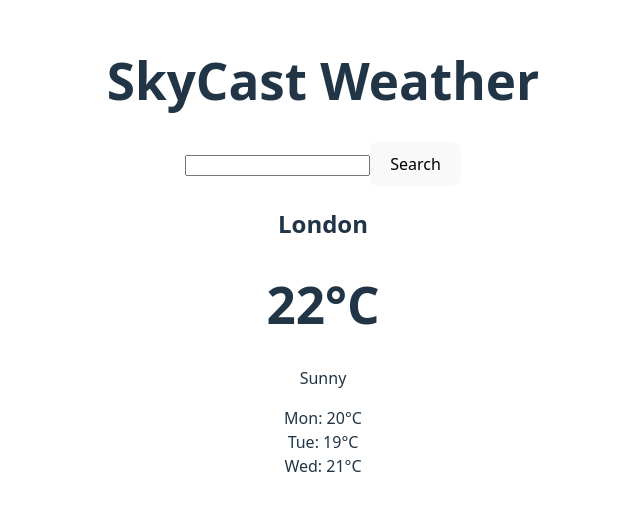
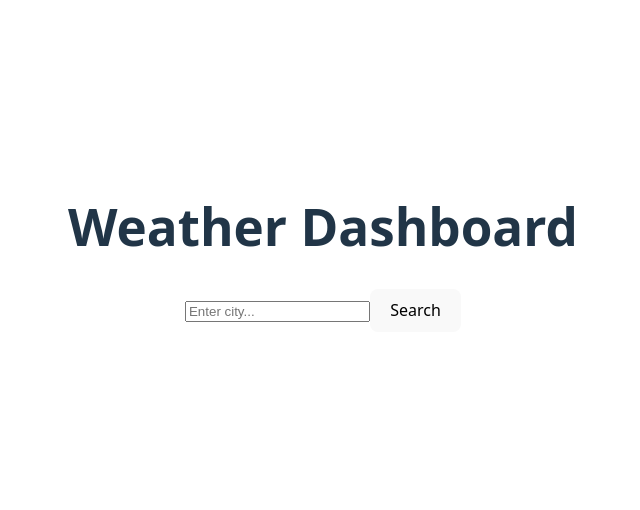
Before and after one commit to emithjayasuriya020/weather-dashboard, a React (Vite) app: page / in a window 1280 px wide. Shown: the part 152-662 px from the top of the page, without its empty margins (317-957 px from the left). Built offline with nearby package versions, Linux system fonts and the light colour scheme; no server answers.

Commit message:
Basic website development has been completed

```diff
--- a/package.json
+++ b/package.json
@@ -11,6 +11,7 @@
   },
   "dependencies": {
     "@tailwindcss/vite": "^4.2.1",
+    "lucide-react": "^0.576.0",
     "react": "^19.2.0",
     "react-dom": "^19.2.0",
     "tailwindcss": "^4.2.1"
--- a/src/App.jsx
+++ b/src/App.jsx
@@ -1,31 +1,48 @@
 import { useState } from 'react'
-import reactLogo from './assets/react.svg'
-import viteLogo from '/vite.svg'
 import './App.css'
-import { useEffect } from 'react';
-import { getWeatherData } from './weatherService';
-import { WeatherCard } from './components/WeatherCard';
-import { ForecastGrid } from './components/ForecastGrid';
-import { SearchBar } from './components/SearchBar';
+import { getWeatherData, getCoordinates } from './weatherService'; // Added getCoordinates
+import WeatherCard from './components/WeatherCard';
+import ForecastGrid from './components/ForecastGrid';
+import SearchBar from './components/SearchBar';
 
 function App() {
-  useEffect(() => {
-    const testWeather = async () => {
-      const data = await getWeatherData(52.52, 13.41);
-      console.log("My Weather Data: ", data);
-    };
+  const [weather, setWeather] = useState(null);
+  const [loading, setLoading] = useState(false);
+  const [error, setError] = useState(null);
 
-    testWeather();
-  }, []);
+  const handleSearch = async (city) => {
+    setLoading(true);
+    setError(null);
+    try {
+      // 1. Get the coordinates for the city name
+      const coords = await getCoordinates(city);
+
+      // 2. Use those coordinates to get the weather
+      const data = await getWeatherData(coords.latitude, coords.longitude);
+
+      console.log("Weather received:", data); // Check your console for this!
+
+      // 3. Save everything to state
+      setWeather({ ...data, cityName: coords.name });
+    } catch (err) {
+      console.error(err);
+      setError("Could not find that city. Try again!");
+    } finally {
+      setLoading(false);
+    }
+  };
 
   return (
-    <div className="app-container">
-      <h1>SkyCast Weather</h1>
+    <div className="app">
+      <h1>Weather Dashboard</h1>
+      <SearchBar onSearch={handleSearch} />
 
-      <SearchBar/>
-      <WeatherCard/>
-      <ForecastGrid/>
+      {loading && <p>Loading weather...</p>}
+      {error && <p style={{ color: 'red' }}>{error}</p>}
+
+      {weather && <WeatherCard data={weather} />}
     </div>
   )
 }
+
 export default App;
--- a/src/components/ForecastGrid.jsx
+++ b/src/components/ForecastGrid.jsx
@@ -1,6 +1,6 @@
-export  function ForecastGrid() {
+export default function ForecastGrid() {
   return (
-        <div className="forcast-grid">
+    <div className="forecast-grid">
       <div className="day">Mon: 20°C</div>
       <div className="day">Tue: 19°C</div>
       <div className="day">Wed: 21°C</div>
--- a/src/components/SearchBar.jsx
+++ b/src/components/SearchBar.jsx
@@ -1,8 +1,27 @@
-export  function SearchBar() {
+import { useState } from 'react';
+
+export default function SearchBar({ onSearch }) {
+    const [input, setInput] = useState("");
+
+    const handleSubmit = (e) => {
+        e.preventDefault();
+
+        console.log("Button clicked! Input is:", input);
+
+        if (input.trim()) {
+            onSearch(input);
+            setInput("");
+        };
+    };
+
     return (
-        <div className="search-container">
-            <input type="text" placceholder="Enter city name..."/>
-            <button>Search</button>
-        </div>
+        <form onSubmit={handleSubmit}>
+            <input
+                value={input}
+                onChange={(e) => setInput(e.target.value)}
+                placeholder="Enter city..."
+            />
+            <button type="submit">Search</button>
+        </form>
     );
 }
--- a/src/components/WeatherCard.jsx
+++ b/src/components/WeatherCard.jsx
@@ -1,9 +1,9 @@
-export  function WeatherCard() {
+export default  function WeatherCard({ data }) {
     return (
         <div className="weather-card">
-            <h2>London</h2>
-            <h1>22°C</h1>
-            <p>Sunny</p>
+            <h2>{data.cityName}</h2>
+            <h1>{data.current_weather.temperature}°C</h1>
+            <p>Wind speed: {data.current_weather.windspeed} km/h</p>
         </div>
     );
 }
--- a/src/weatherService.js
+++ b/src/weatherService.js
@@ -1,18 +1,35 @@
+// 1. The Translator: Turns "London" into Lat: 51, Lon: 0
+export const getCoordinates = async (city) => {
+    try {
+        const response = await fetch(
+            `https://geocoding-api.open-meteo.com/v1/search?name=${encodeURIComponent(city)}&count=1&language=en&format=json`
+        );
+        const data = await response.json();
+
+        console.log("Geocoding Raw Data:", data);
+
+        if (!data.results || data.results.length === 0) {
+            throw new Error("City Not Found");
+        }
+
+        // Return the first result (latitude, longitude, and name)
+        return data.results[0];
+    } catch (error) {
+        console.error("Geocoding Error:", error);
+        throw error; // Let App.jsx handle the error message
+    }
+};
+
+// 2. The Weather Fetcher: Uses the numbers to get the actual temperature
 export const getWeatherData = async (lat, lon) => {
     try {
         const response = await fetch(
             `https://api.open-meteo.com/v1/forecast?latitude=${lat}&longitude=${lon}&current_weather=true`
-        )
-
-        if (!response.ok){
-            throw new Error("Wheather data could not be fetched");
-        }
-
+        );
         const data = await response.json();
-
         return data;
-    } catch(error){
-        console.error("Error fetching weather:", error);
+    } catch (error) {
+        console.error("Weather Fetch Error:", error);
         return null;
     }
 };
```
Also changed, not shown: 1 other file (tests, documents, lock files or other folders). Lines whose indentation alone changed are shown as unchanged.
